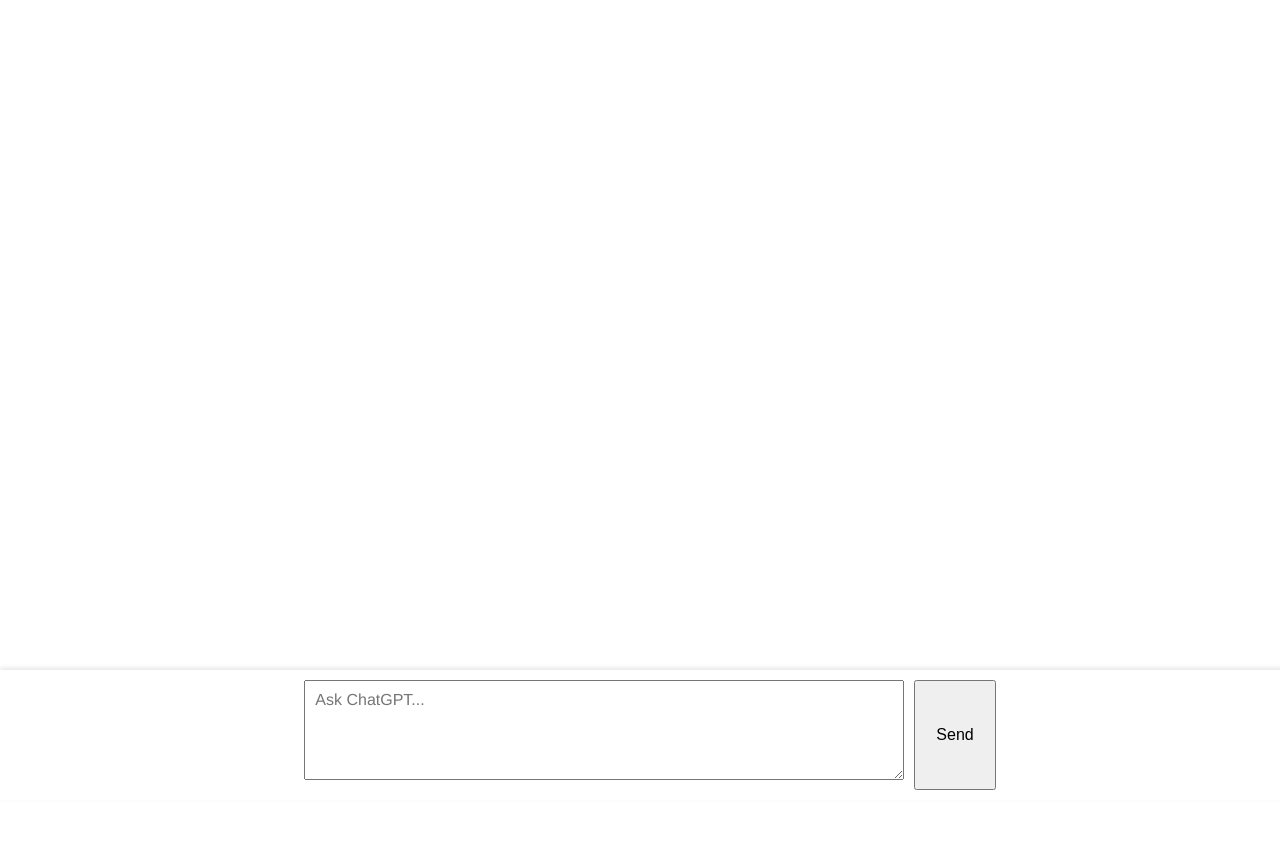
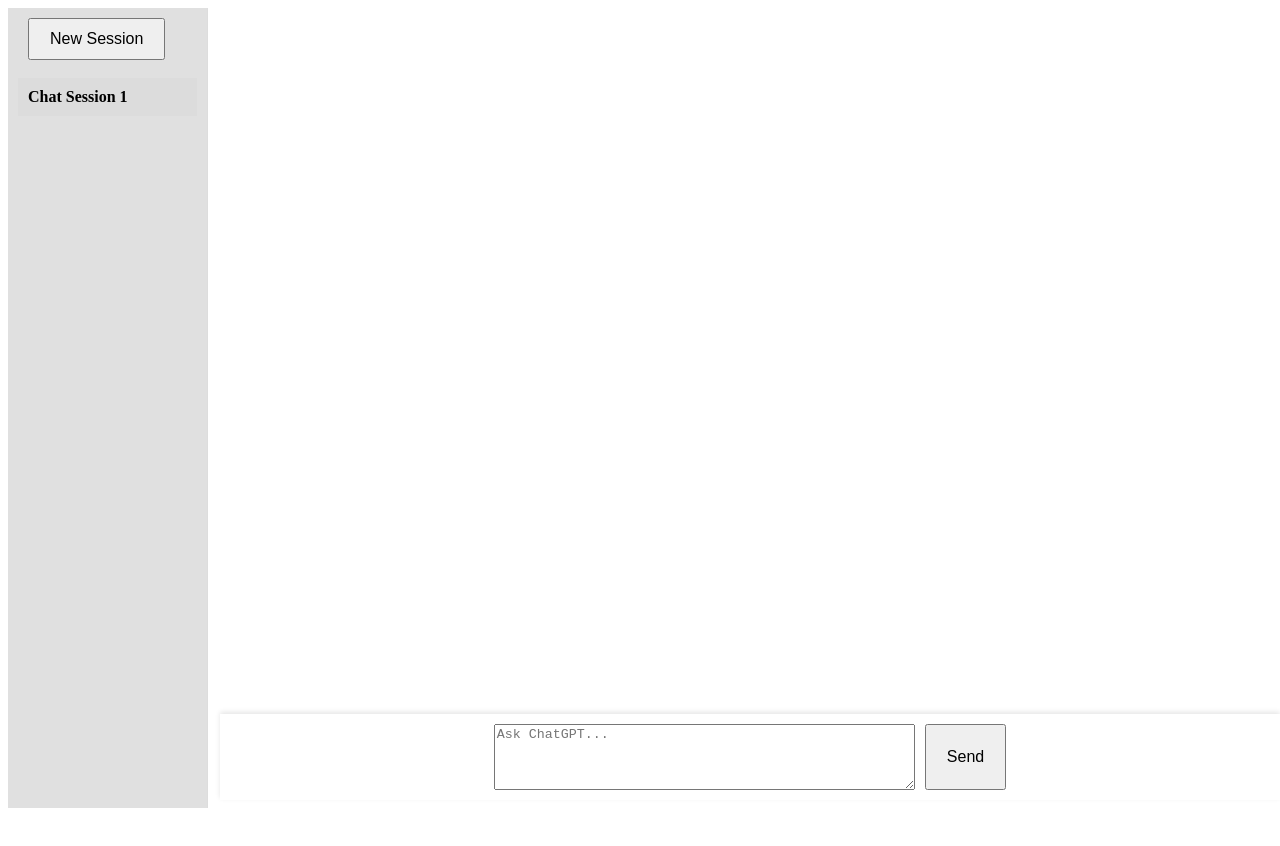
Before and after one commit to takanotume24/Cuuri, a Vue app: page / in a window 1280 px wide. Shown: the top 846 px of the page. After the commit the page ends 816 px from the top, so only its background shows below. Built offline with nearby package versions, Linux system fonts and the light colour scheme.

Commit message:
Implemented so that multiple sessions can be started

```diff
--- a/src/App.vue
+++ b/src/App.vue
@@ -1,5 +1,19 @@
 <template>
   <div id="app">
+    <aside id="chat-sessions">
+      <ul>
+        <li
+          v-for="(session, index) in chatSessions"
+          :key="index"
+          :class="{ active: currentSessionIndex === index }"
+          @click="loadSession(index)"
+        >
+          Chat Session {{ index + 1 }}
+        </li>
+      </ul>
+      <button @click="createNewSession">New Session</button>
+    </aside>
+    <main>
       <header>
         <div id="chat-history">
           <div v-for="(entry, index) in chatHistory" :key="index" class="chat-entry">
@@ -18,8 +32,10 @@
           <button type="submit">Send</button>
         </form>
       </header>
+    </main>
   </div>
 </template>
+
 
 <script lang="ts">
 import { defineComponent } from 'vue';
@@ -36,8 +52,14 @@ export default defineComponent({
   data() {
     return {
       input: '',
-      chatHistory: [] as ChatEntry[],
+      chatSessions: [[] as ChatEntry[]],
+      currentSessionIndex: 0,
     };
+  },
+  computed: {
+    chatHistory() {
+      return this.chatSessions[this.currentSessionIndex];
+    }
   },
   methods: {
     async handleSubmit() {
@@ -46,7 +68,7 @@ export default defineComponent({
       try {
         const res: string = await invoke('chat_gpt', { message: this.input });
         const markdownHtml: string = await this.renderMarkdown(res);
-        this.chatHistory.push({ question: this.input, answer: res, markdownHtml });
+        this.chatSessions[this.currentSessionIndex].push({ question: this.input, answer: res, markdownHtml });
         this.input = ''; // Clear the input after sending
       } catch (error) {
         console.error('Error calling API:', error);
@@ -60,40 +82,67 @@ export default defineComponent({
     async renderMarkdown(markdownText: string): Promise<string> {
       return Promise.resolve(marked(markdownText));
     },
+    loadSession(index: number) {
+      this.currentSessionIndex = index;
+    },
+    createNewSession() {
+      this.chatSessions.push([]);
+      this.currentSessionIndex = this.chatSessions.length - 1;
+    }
   },
 });
 </script>
 
 <style scoped>
 #app {
-  font-family: Avenir, Helvetica, Arial, sans-serif;
-  -webkit-font-smoothing: antialiased;
-  -moz-osx-font-smoothing: grayscale;
-  text-align: center;
-  color: #2c3e50;
-  margin-top: 60px;
-  position: relative;
-  min-height: 100vh;
-  padding-bottom: 120px; /* Height of the fixed form */
-  box-sizing: border-box;
+  display: flex;
 }
 
-textarea {
-  width: 100%;
-  max-width: 600px;
-  height: 100px;
-  margin-bottom: 10px;
+aside#chat-sessions {
+  width: 200px;
+  background-color: #e0e0e0;
+  border-right: 1px solid #ddd;
   padding: 10px;
+  box-sizing: border-box;
+  position: relative;
+  height: 100vh;
+}
+
+aside#chat-sessions ul {
+  list-style-type: none;
+  padding: 60px 0 0;
+  margin: 0;
+}
+
+aside#chat-sessions li {
+  padding: 10px;
+  cursor: pointer;
+}
+
+aside#chat-sessions li.active {
+  background-color: #dcdcdc;
+  font-weight: bold;
+}
+
+aside#chat-sessions button {
+  position: absolute;
+  top: 10px;
+  left: 10px;
+  padding: 10px 20px;
   font-size: 16px;
-  font-family: inherit;
-  box-sizing: border-box;
+  cursor: pointer;
+}
+
+main {
+  flex: 1;
+  padding: 20px;
 }
 
 #chat-history {
   margin-bottom: 20px;
   text-align: left;
   overflow-y: auto;
-  max-height: calc(100vh - 180px); /* Adjust max-height for scrolling */
+  max-height: calc(100vh - 180px);
 }
 
 .chat-entry {
@@ -113,8 +162,8 @@ textarea {
 .input-form {
   position: fixed;
   bottom: 0;
-  left: 0;
-  width: 100%;
+  left: 220px;
+  width: calc(100% - 240px); /* 左右に20pxずつの余白を確保 */
   background-color: #fff;
   padding: 10px;
   box-shadow: 0 -2px 5px rgba(0, 0, 0, 0.1);
```
Lines whose indentation alone changed are shown as unchanged.
